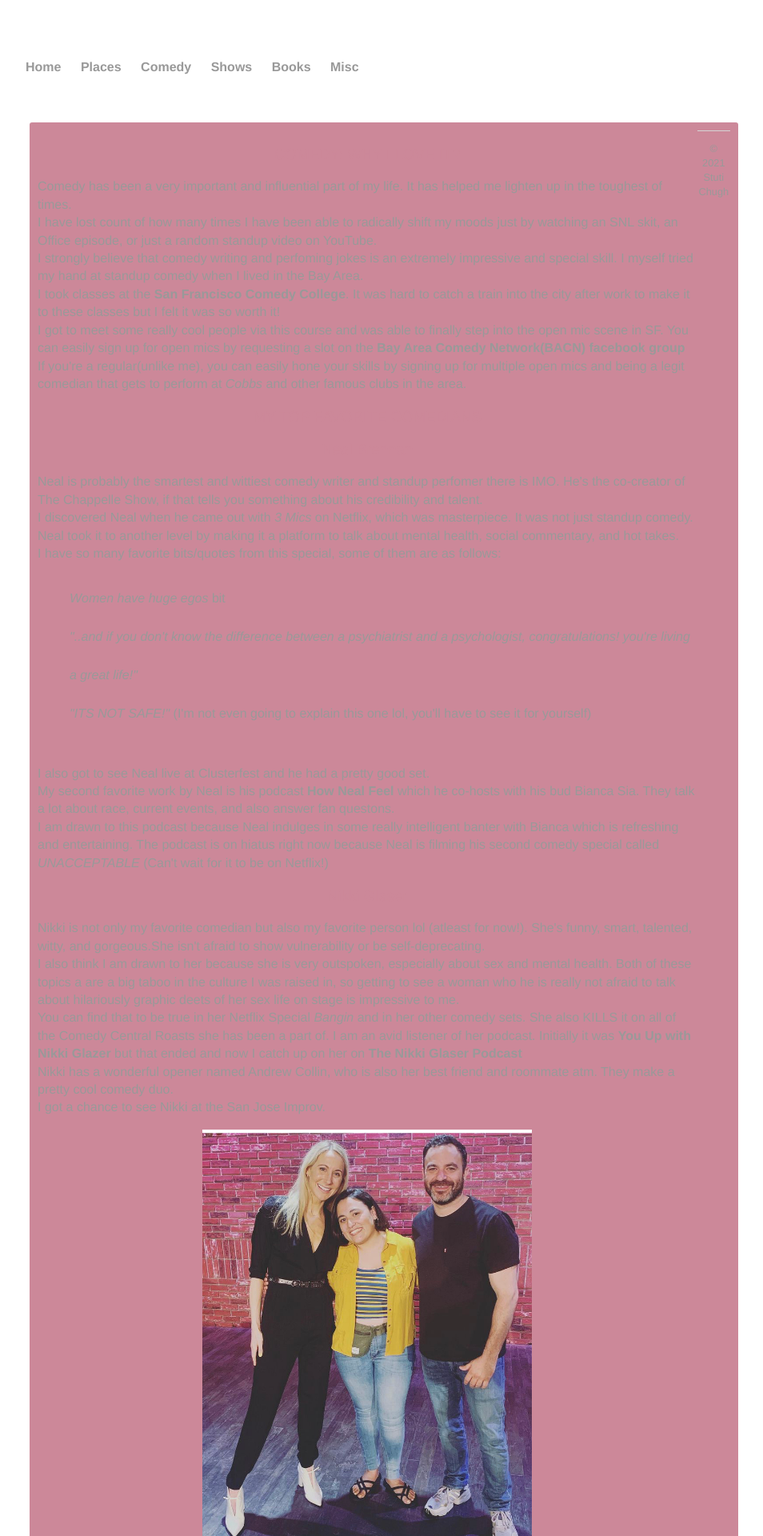
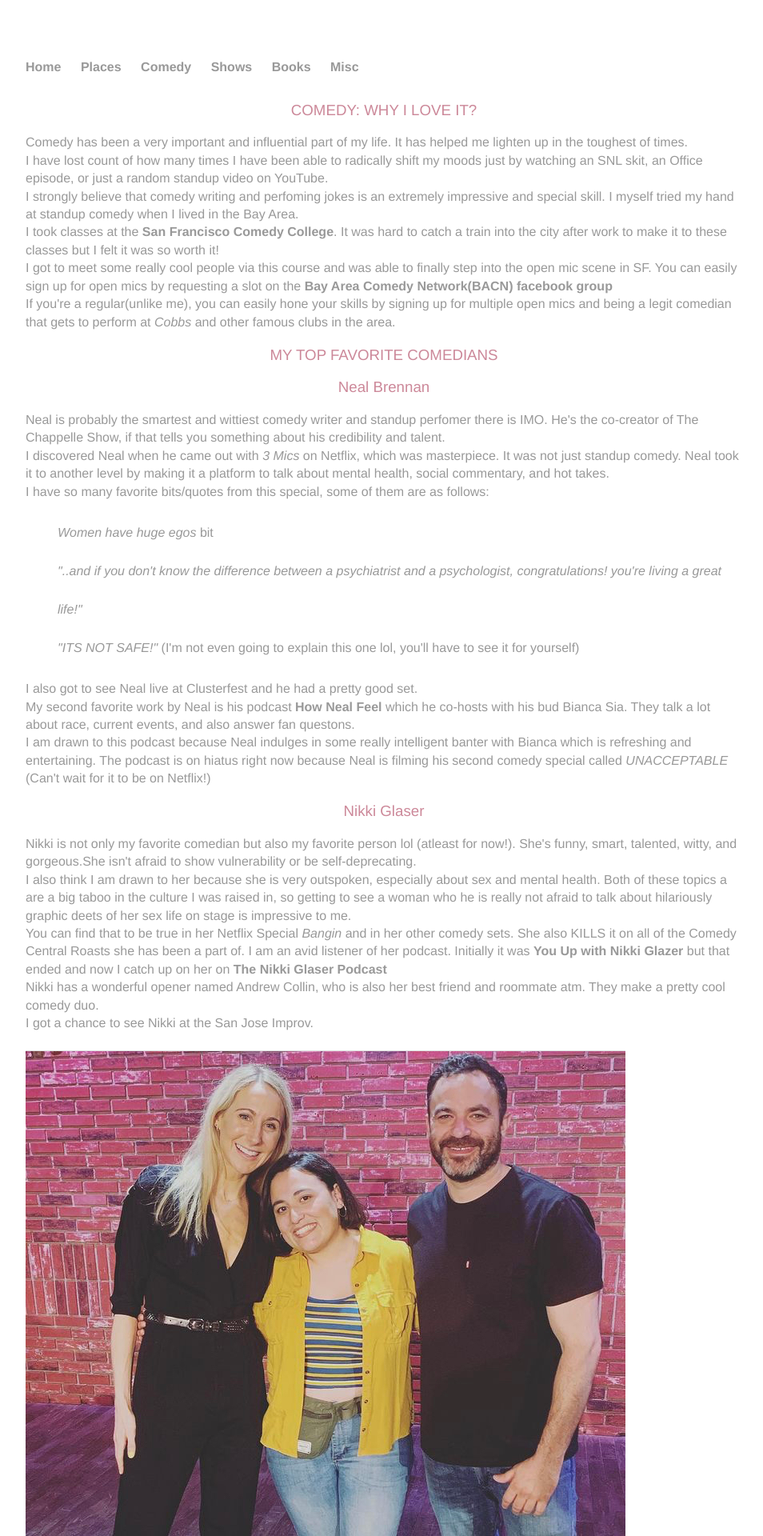
Before and after one commit to stutichugh/stutichugh.github.io, a Jekyll site: the page built from comedy.html, in a window 1280 px wide. Shown: the top 1920 px of the page at 80% size, without its empty margins (160-1114 px from the left). Built offline with Jekyll 4.4.1, drawn with Linux system fonts in a browser that asks for light colours.

Commit message:
Update main.css

```diff
--- a/css/main.css
+++ b/css/main.css
@@ -10,10 +10,6 @@
     font-weight: bold;
     color: #999;
 }
-
-/* img {
-  border-radius: 50%;
-} */
 
 nav ul li, footer ul li {
     display: inline;
@@ -43,40 +39,7 @@
     border-top: 1px solid #d5d5d5;
     font-size: .8em;
 }
-
-/* } */
-          /* .container .box {
-             display : flex;
-            flex-direction : row;
-
-          }
-
-
-          .container .box .box-cell.box1 {
-              background:#cc8899;
-              color:white;
-
-              text-align:justify;
-              font-family:'Helvetica', 'Arial', 'Sans-Serif';
-           } */
-
-           /* .flex-container {
-    display: flex;
-    flex-direction: row;
-}
-
-.flex-child {
-    flex: 1;
-    font-family:'Helvetica', 'Arial', 'Sans-Serif';
-    background:#cc8899;
-    color:white;
-    /* border: 2px solid yellow; */
-
-
-/* .flex-child:first-child {
-    margin-right: 20px;
-} */
-
+/*
 .container {
   border: 5px solid ;
   border-radius: .5em;
@@ -99,7 +62,7 @@
   font-family:'Helvetica', 'Arial', 'Sans-Serif';
   background: #cc8899;
   color:white;
-}
+} */
 
 ul {
     margin: 20px auto 40px;
@@ -118,49 +81,9 @@
 }
 
 
-.center {
+/* .center {
   display: block;
   margin-left: auto;
   margin-right: auto;
   width: 50%;
-}
-
-
-
-.dropdown {
-  position: relative;
-  display: inline-block;
-}
-
-.dropdown-content {
-  display: none;
-  /* top: 2px: */
-  position: absolute;
-  background-color: #FFFFFF;
-  /* padding-top: 10%; */
-  margin-top: 18px;
-  margin-left: 6px;
-  padding-bottom: 0%;
-   /* width: auto; */
-    /* height: auto; */
-  min-width: 160px;
-  /* width= 100%; */
-  /* overflow:auto; */
-  font-family:'Helvetica', 'Arial', 'Sans-Serif';
-  color: #cc8899;
-  text-align: center;
-  font-weight: bold;
-  /* box-shadow: 1px 8px 16px 0px rgba(0,0,0,0.2); */
-  z-index: 1;
-}
-
-.dropdown-content a {
-  color: #cc8899;
-  /* padding: 12px 16px; */
-  text-decoration: none;
-  display: block;
-}
-
-.dropdown-content a:hover {text-decoration: underline;}
-
-.dropdown:hover .dropdown-content {display: block;}
+} */
```
